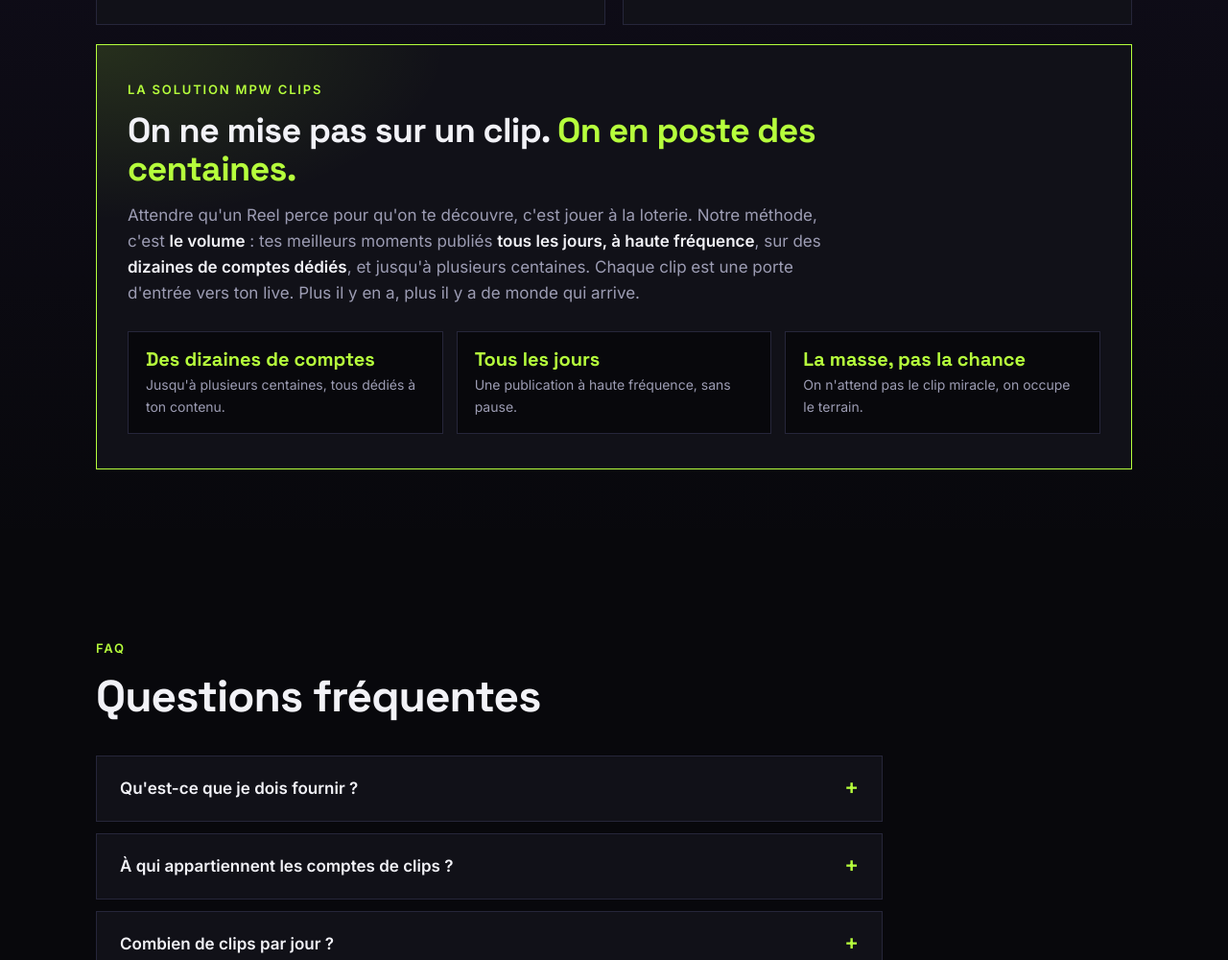
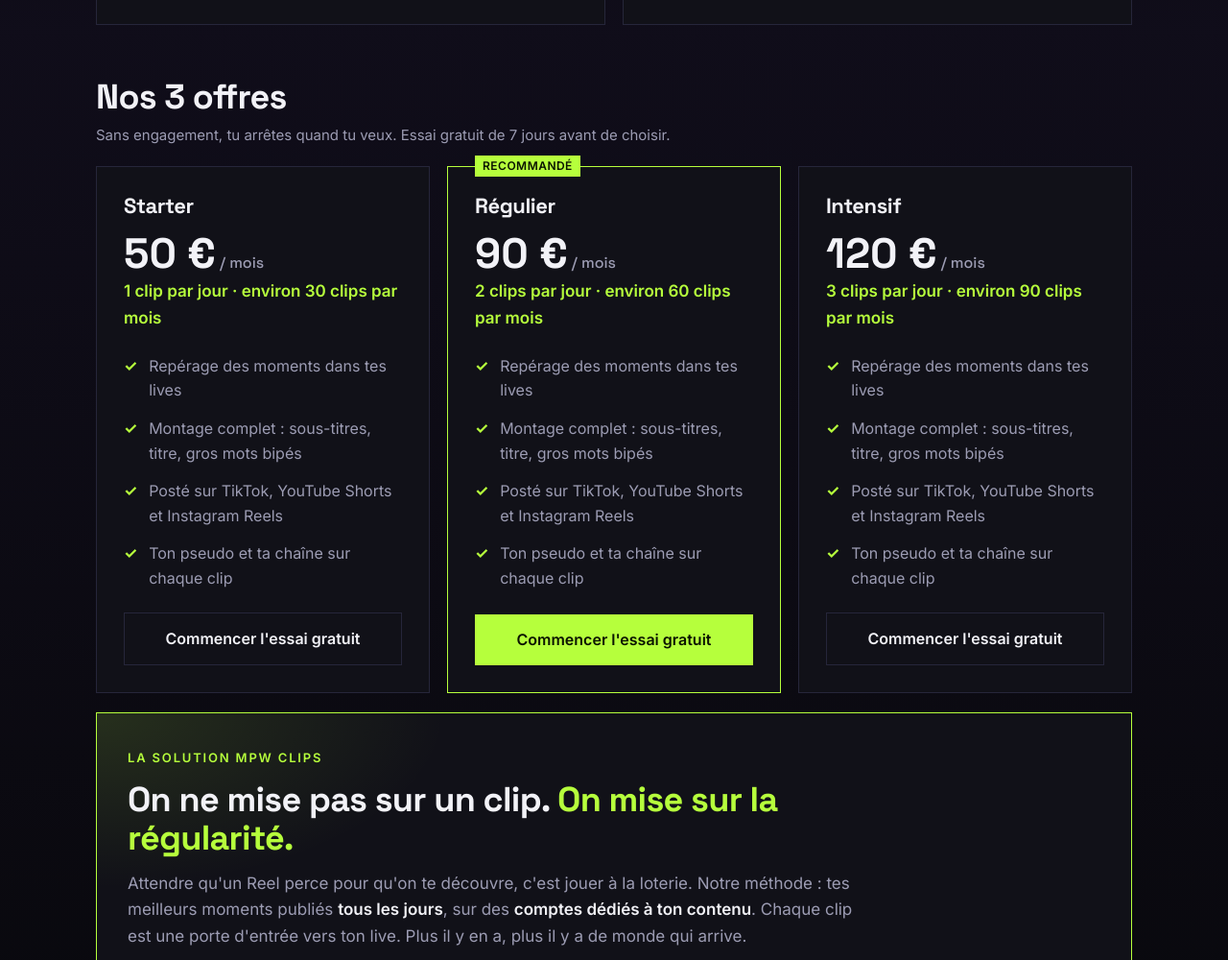
Before and after one commit to mpwclip/site, a plain HTML site: page index.html in a window 1280 px wide. Shown: the part 2959-3959 px from the top of the page at 96% size. Drawn offline with Linux system fonts and the light colour scheme.

Commit message:
Ajoute les 3 offres (50/90/120 €) et met à jour la FAQ

```diff
--- a/index.html
+++ b/index.html
@@ -14,6 +14,20 @@
 
 <link rel="canonical" href="https://mpwclip.com/">
 <link rel="stylesheet" href="/site.css">
+<style>
+  .plans { display: grid; grid-template-columns: repeat(3, 1fr); gap: 18px; margin-top: 20px; margin-bottom: 20px; }
+  .plan { background: var(--surface); border: 1px solid var(--line); padding: 28px; display: flex; flex-direction: column; position: relative; }
+  .plan.star { border-color: var(--accent); }
+  .plan .tag { position: absolute; top: -12px; left: 28px; background: var(--accent); color: var(--accent-ink); font: 700 12px/1 Inter, sans-serif; padding: 5px 8px; letter-spacing: .04em; text-transform: uppercase; }
+  .plan h3 { font-size: 22px; margin-bottom: 6px; }
+  .plan .price { font-family: "Space Grotesk", sans-serif; font-size: 44px; font-weight: 700; line-height: 1; margin: 10px 0 4px; }
+  .plan .price small { font-size: 16px; color: var(--muted); font-weight: 500; }
+  .plan .qty { color: var(--accent); font-weight: 600; margin-bottom: 16px; }
+  .plan .checks { margin-bottom: 22px; }
+  .plan .btn { margin-top: auto; text-align: center; }
+  .plans-note { color: var(--muted); font-size: 15px; margin-bottom: 8px; }
+  @media (max-width: 860px) { .plans { grid-template-columns: 1fr; gap: 26px; } }
+</style>
 </head>
 <body>
 
@@ -135,14 +149,56 @@
           </ul>
         </div>
       </div>
+      <div id="offres">
+        <h3 style="font-size:clamp(24px,3.4vw,36px);margin:56px 0 8px;">Nos 3 offres</h3>
+        <p class="plans-note">Sans engagement, tu arrêtes quand tu veux. Essai gratuit de 7 jours avant de choisir.</p>
+        <div class="plans">
+          <div class="plan">
+            <h3>Starter</h3>
+            <div class="price">50 €<small> / mois</small></div>
+            <div class="qty">1 clip par jour · environ 30 clips par mois</div>
+            <ul class="checks">
+              <li><span>Repérage des moments dans tes lives</span></li>
+              <li><span>Montage complet : sous-titres, titre, gros mots bipés</span></li>
+              <li><span>Posté sur TikTok, YouTube Shorts et Instagram Reels</span></li>
+              <li><span>Ton pseudo et ta chaîne sur chaque clip</span></li>
+            </ul>
+            <a href="mailto:contact@mpwclip.com?subject=Essai%20gratuit%20-%20offre%20Starter" class="btn btn-ghost">Commencer l'essai gratuit</a>
+          </div>
+          <div class="plan star"><span class="tag">Recommandé</span>
+            <h3>Régulier</h3>
+            <div class="price">90 €<small> / mois</small></div>
+            <div class="qty">2 clips par jour · environ 60 clips par mois</div>
+            <ul class="checks">
+              <li><span>Repérage des moments dans tes lives</span></li>
+              <li><span>Montage complet : sous-titres, titre, gros mots bipés</span></li>
+              <li><span>Posté sur TikTok, YouTube Shorts et Instagram Reels</span></li>
+              <li><span>Ton pseudo et ta chaîne sur chaque clip</span></li>
+            </ul>
+            <a href="mailto:contact@mpwclip.com?subject=Essai%20gratuit%20-%20offre%20Régulier" class="btn btn-primary">Commencer l'essai gratuit</a>
+          </div>
+          <div class="plan">
+            <h3>Intensif</h3>
+            <div class="price">120 €<small> / mois</small></div>
+            <div class="qty">3 clips par jour · environ 90 clips par mois</div>
+            <ul class="checks">
+              <li><span>Repérage des moments dans tes lives</span></li>
+              <li><span>Montage complet : sous-titres, titre, gros mots bipés</span></li>
+              <li><span>Posté sur TikTok, YouTube Shorts et Instagram Reels</span></li>
+              <li><span>Ton pseudo et ta chaîne sur chaque clip</span></li>
+            </ul>
+            <a href="mailto:contact@mpwclip.com?subject=Essai%20gratuit%20-%20offre%20Intensif" class="btn btn-ghost">Commencer l'essai gratuit</a>
+          </div>
+        </div>
+      </div>
       <div class="solution">
         <div class="eyebrow">La solution MPW Clips</div>
-        <h3>On ne mise pas sur un clip. <em>On en poste des centaines.</em></h3>
-        <p>Attendre qu'un Reel perce pour qu'on te découvre, c'est jouer à la loterie. Notre méthode, c'est <strong>le volume</strong> : tes meilleurs moments publiés <strong>tous les jours, à haute fréquence</strong>, sur des <strong>dizaines de comptes dédiés</strong>, et jusqu'à plusieurs centaines. Chaque clip est une porte d'entrée vers ton live. Plus il y en a, plus il y a de monde qui arrive.</p>
+        <h3>On ne mise pas sur un clip. <em>On mise sur la régularité.</em></h3>
+        <p>Attendre qu'un Reel perce pour qu'on te découvre, c'est jouer à la loterie. Notre méthode : tes meilleurs moments publiés <strong>tous les jours</strong>, sur des <strong>comptes dédiés à ton contenu</strong>. Chaque clip est une porte d'entrée vers ton live. Plus il y en a, plus il y a de monde qui arrive.</p>
         <div class="solution-points">
-          <div><b>Des dizaines de comptes</b><span>Jusqu'à plusieurs centaines, tous dédiés à ton contenu.</span></div>
-          <div><b>Tous les jours</b><span>Une publication à haute fréquence, sans pause.</span></div>
-          <div><b>La masse, pas la chance</b><span>On n'attend pas le clip miracle, on occupe le terrain.</span></div>
+          <div><b>Des comptes dédiés</b><span>Ouverts et gérés pour ton contenu uniquement.</span></div>
+          <div><b>Tous les jours</b><span>Une publication régulière, sans pause.</span></div>
+          <div><b>La régularité, pas la chance</b><span>On n'attend pas le clip miracle, on occupe le terrain.</span></div>
         </div>
       </div>
     </div>
@@ -163,18 +219,11 @@
         </details>
         <details>
           <summary>Combien de clips par jour ?</summary>
-          <p>Autant que nécessaire. On adapte la fréquence et le nombre de comptes à la quantité de contenu que tu produis et à tes objectifs. Choisis ton volume :</p>
-          <div class="gauge">
-            <div class="gauge-value"><output id="clipsOut" for="clipsRange">30</output><span>clips par jour</span></div>
-            <input type="range" id="clipsRange" min="0" max="500" step="5" value="30" aria-label="Nombre de clips par jour">
-            <div class="gauge-scale"><span>0</span><span>250</span><span>500</span></div>
-            <p class="gauge-month">Soit environ <strong id="clipsMonth">900</strong> clips par mois.</p>
-            <a id="clipsCta" href="mailto:contact@mpwclip.com?subject=Essai%20clipping%20-%2030%20clips%20par%20jour" class="btn btn-primary btn-small">Demander ce volume</a>
-          </div>
+          <p>Selon ton offre : 1, 2 ou 3 clips par jour. Pendant l'essai gratuit, on te livre 2 à 3 clips par jour pour que tu voies le résultat.</p>
         </details>
         <details>
           <summary>Comment êtes-vous payés ?</summary>
-          <p>En deux parties. Un forfait fixe, qui couvre la production de tes clips, et une part à la performance, calculée sur les vues réellement générées. Les vues sont publiques : tu peux vérifier chaque chiffre toi-même. Le tout est plafonné chaque mois et écrit noir sur blanc dans le contrat, donc tu connais à l'avance le maximum que tu peux payer.</p>
+          <p>Un abonnement mensuel, selon l'offre choisie : <strong>50 €</strong> (1 clip par jour), <strong>90 €</strong> (2 clips par jour) ou <strong>120 €</strong> (3 clips par jour). Pas de frais cachés, sans engagement : tu arrêtes quand tu veux.</p>
         </details>
         <details>
           <summary>Comment se passe l'essai ?</summary>
@@ -210,22 +259,6 @@
 
 <script>
 
-  // Jauge du nombre de clips par jour
-  (function () {
-    var range = document.getElementById('clipsRange');
-    var out = document.getElementById('clipsOut');
-    var month = document.getElementById('clipsMonth');
-    var cta = document.getElementById('clipsCta');
-    function update() {
-      var n = Number(range.value);
-      out.textContent = n;
-      month.textContent = (n * 30).toLocaleString('fr-FR');
-      range.style.setProperty('--fill', (n / Number(range.max) * 100) + '%');
-      cta.href = 'mailto:contact@mpwclip.com?subject=' + encodeURIComponent('Essai clipping - ' + n + ' clips par jour');
-    }
-    range.addEventListener('input', update);
-    update();
-  })();
 
   // Jauge du nombre de comptes dédiés
   (function () {
```
